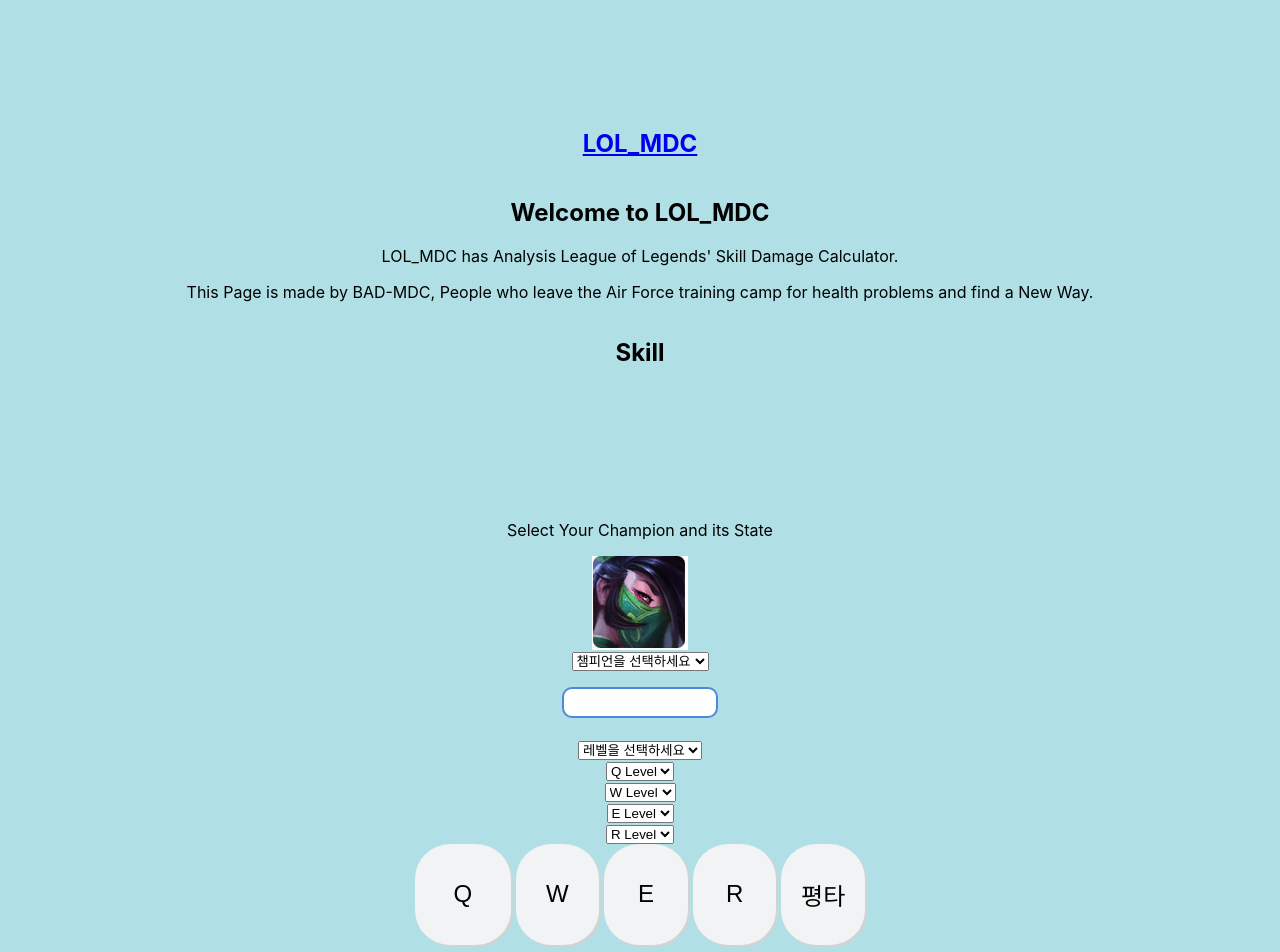
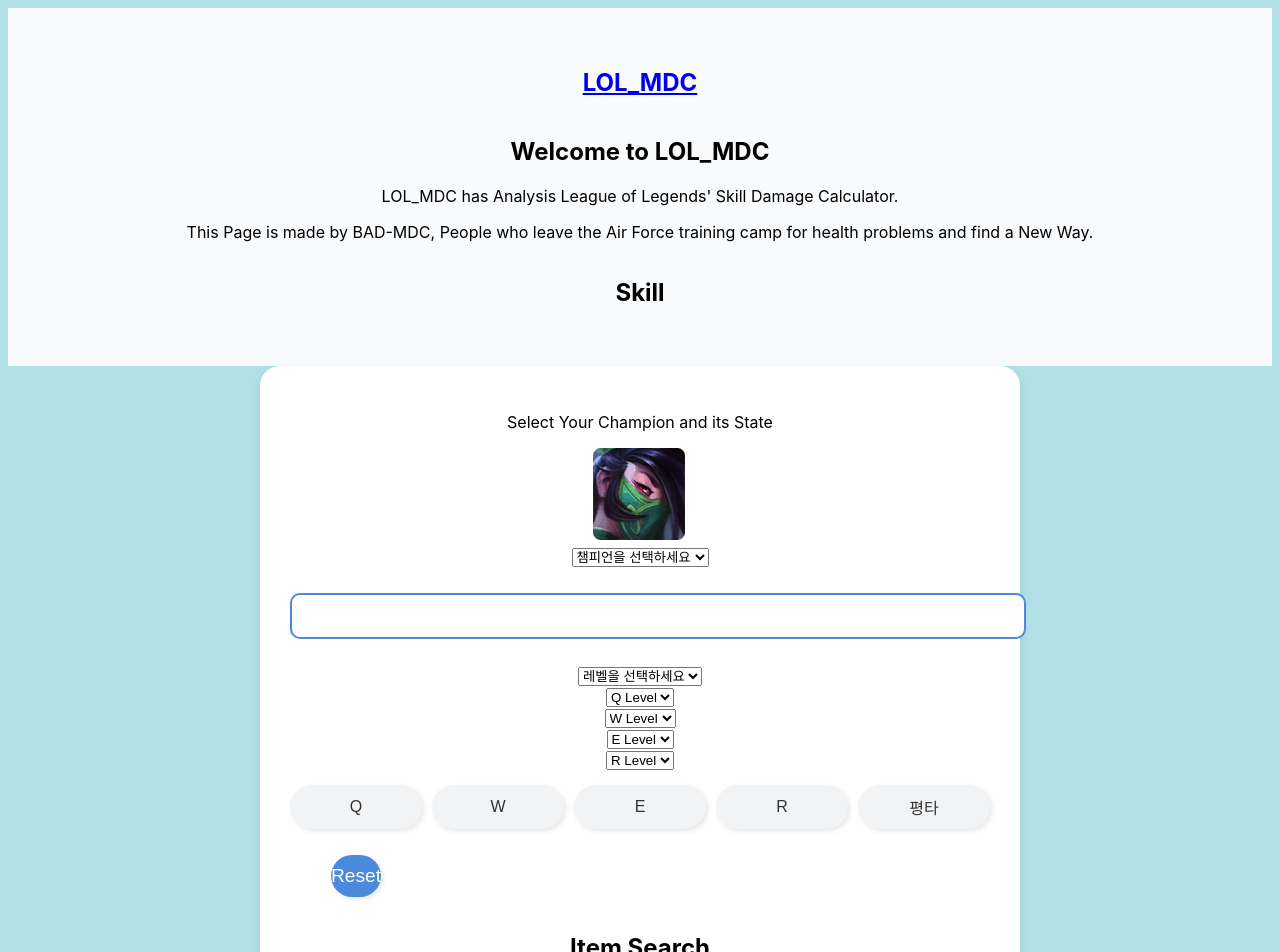
Before and after one commit to BAD-MDC/loldamagesimulator, a React (Create React App) app in the folder frontend/: page / in a window 1280 px wide. Shown: the top 952 px of the page. Built offline with nearby package versions, Linux system fonts and the light colour scheme; the HTML template or start-up script is replaced by a standard one.

Commit message:
Edit CSS

```diff
--- a/frontend/src/App.js
+++ b/frontend/src/App.js
@@ -285,67 +285,110 @@
     </div>
   );
 }
-
 const MaeContainer = styled.div`
   display: flex;
   flex-direction: column;
-  justify-content: center;
   align-items: center;
-  height: 60vh;
+  padding: 40px 20px;
+  background-color: #f9fafc;
 `;
 
 const MainContainer = styled.div`
-  display: flex;
-  flex-direction: column;
-  justify-content: center;
-  align-items: center;
-  height: 150vh;
+  max-width: 700px;
+  width: 100%;
+  margin: 0 auto;
+  background-color: white;
+  border-radius: 20px;
+  box-shadow: 0 4px 10px rgba(0,0,0,0.1);
+  padding: 30px;
+`;
+
+const Section = styled.section`
+  margin-bottom: 30px;
+
+  h2 {
+    margin-bottom: 15px;
+    font-size: 1.8rem;
+    color: #333;
+  }
+
+  p {
+    font-size: 1rem;
+    color: #666;
+  }
 `;
 
 const ButtonContainer = styled.div`
   display: grid;
-  width: 40%;
-  max-width: 450px;
-  height: 20%;
   grid-template-columns: repeat(5, 1fr);
-  grid-column-gap: 5px;
-  grid-row-gap: 5px;
+  gap: 10px;
+  margin-top: 15px;
 `;
 
 const Button = styled.button`
   background-color: #f2f3f5;
   border: none;
-  color: black;
-  font-size: 1.5rem;
-  border-radius: 35px;
+  color: #333;
+  font-size: 1rem;
+  border-radius: 25px;
+  padding: 10px 0;
   cursor: pointer;
-  box-shadow: 2px 2px 2px lightgray;
+  transition: all 0.2s;
+  box-shadow: 2px 2px 5px rgba(0,0,0,0.1);
+
+  &:hover {
+    background-color: #e1e3e6;
+  }
 
   &:active {
-    margin-left: 1px;
-    margin-top: 1px;
+    transform: translate(1px, 1px);
     box-shadow: none;
   }
 `;
 
 const CalButton = styled(Button)`
-  font-size: 2rem;
+  grid-column: span 5;
+  background-color: #4b89dc;
   color: white;
-  background-color: #4b89dc;
+  font-size: 1.2rem;
+
+  &:hover {
+    background-color: #3a6fb8;
+  }
 `;
 
 const InputBar = styled.input`
-  width: 50%;
-  max-width: 450px;
-  height: 25px;
-  margin-bottom: 5px;
+  width: 100%;
+  padding: 12px 16px;
+  margin: 10px 0;
   border-radius: 10px;
-  font-size: 20px;
+  font-size: 16px;
   border: 2px solid #4b89dc;
-  text-align: center;
-  padding-right: 10px;
+  outline: none;
+  transition: border-color 0.3s;
+
   &:focus {
+    border-color: #345f99;
+  }
+`;
+
+const SelectWrapper = styled.div`
+  width: 100%;
+  margin: 10px 0;
+
+  select {
+    width: 100%;
+    padding: 10px;
+    font-size: 1rem;
+    border-radius: 8px;
+    border: 1px solid #ccc;
     outline: none;
+  }
+
+  p {
+    margin-top: 5px;
+    font-size: 0.9rem;
+    color: #555;
   }
 `;
 
```
